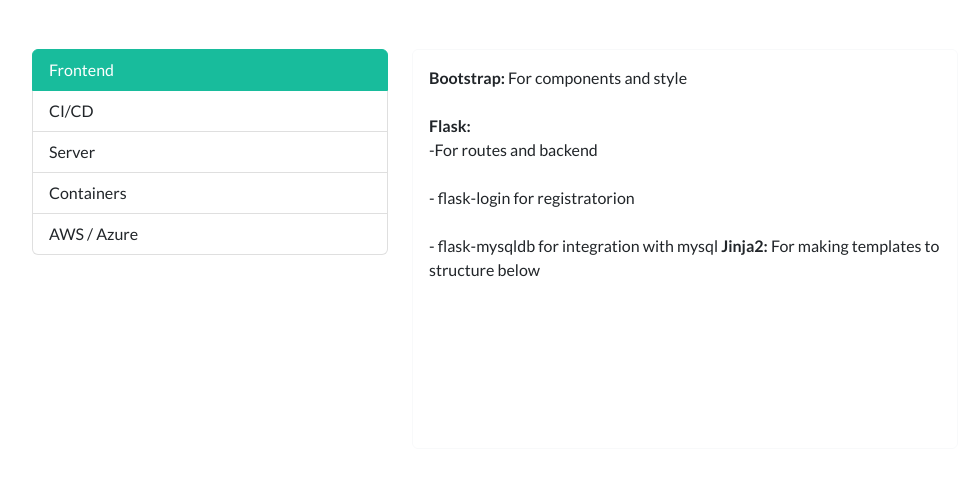
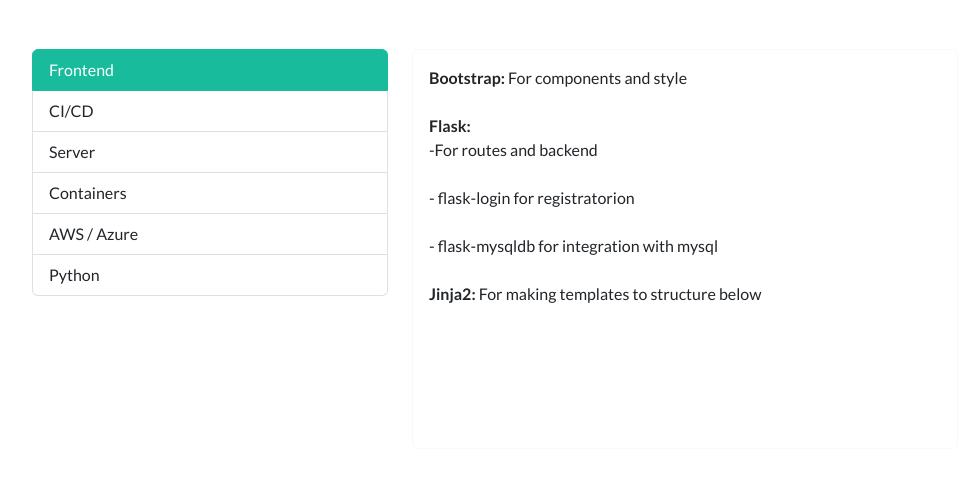
Before and after one commit to xRizur/Portfolio, a Flask app: page /devops-project in a window 1280 px wide. Shown: the part 1291-1793 px from the top of the page, without its empty margins (50-1020 px from the left). Run offline with Flask 2, Linux system fonts and the light colour scheme; some libraries are stand-ins or nearby versions.

Commit message:
Added python database automations

```diff
--- a/app/create_app.py
+++ b/app/create_app.py
@@ -2,18 +2,21 @@ from flask import *
 from flask_mysqldb import MySQL
 import MySQLdb.cursors
 import re
-
+from dotenv import load_dotenv
+import os
 
 def create_app():
+    load_dotenv('../.env')
     app = Flask(__name__)
     app.secret_key = 'xyzsdfg'
     # Set MySQL data
     app.config['MYSQL_HOST'] = 'mysql'
     app.config['MYSQL_USER'] = 'root'
-    app.config['MYSQL_PASSWORD'] = 'pwd'
+    app.config['MYSQL_PASSWORD'] = os.environ.get('MYSQL_PASSWORD')
     app.config['MYSQL_DB'] = 'user-system'
 
     mysql = MySQL(app)
+
     @app.route('/login', methods=['GET', 'POST'])
     def login():
         message = ''
@@ -33,19 +36,19 @@ def create_app():
                 session['email'] = user['email']
                 message = 'Logged in successfully !'
                 return render_template('logged.html',
-                                message=message)
+                                       message=message)
             else:
                 message = 'Please enter correct email / password !'
         return render_template('login.html', message=message)
 
-# Make function for logout session
+    # Make function for logout session
     @app.route('/logout')
     def logout():
         session.pop('loggedin', None)
         session.pop('userId', None)
         session.pop('email', None)
         session.pop('name', None)
-        return redirect('/login',message="Successfull logout")
+        return render_template('login.html',message='Logged out successfully !')
 
     @app.route('/logged')
     def logged():
@@ -60,8 +63,7 @@ def create_app():
             email = request.form['email']
             cursor = mysql.connection.cursor(MySQLdb.cursors.DictCursor)
 
-
-            cursor.execute('SELECT * FROM user WHERE email = % s',(email,))
+            cursor.execute('SELECT * FROM user WHERE email = % s', (email,))
             account = cursor.fetchone()
             if account:
                 message = 'Account already exists !'
@@ -78,15 +80,18 @@ def create_app():
         elif request.method == 'POST':
             message = 'Please fill out the form !'
         return render_template('register.html', message=message)
+
     @app.route('/')
     def index():
         return render_template('index.html')
+
     @app.route('/devops-project')
     def about():
         return render_template('devops-project.html')
 
     return app
 
+
 if __name__ == '__main__':
     app = create_app()
     app.run(debug=True)
--- a/app/templates/devops-project.html
+++ b/app/templates/devops-project.html
@@ -55,6 +55,12 @@
                    aria-controls="list-AWS">
                     AWS / Azure
                 </a>
+                <a class="list-group-item list-group-item-action"
+                   id="list-python-list" data-bs-toggle="list"
+                   href="#list-python" role="tab"
+                   aria-controls="list-python">
+                    Python
+                </a>
             </div>
         </div>
         <div class="col-6" >
@@ -66,7 +72,7 @@
                     <div class="card-body">
 
           <b>Bootstrap:</b> For components and style<br><br>
-          <b>Flask:</b> <br>-For routes and backend<br><br> - flask-login for registratorion <br><br> - flask-mysqldb for integration with mysql
+          <b>Flask:</b> <br>-For routes and backend<br><br> - flask-login for registratorion <br><br> - flask-mysqldb for integration with mysql <br><br>
           <b>Jinja2:</b> For making templates to structure below<br><br>
 
         </div>
@@ -106,6 +112,15 @@
                 -some boto3 stuff(created ecr from python code) <br><br>
                 -configure kubernetes deployment from python code <br><br>
                 </div>
+                 <div class="tab-pane fade" id="list-python"
+                     role="tabpanel"
+                     aria-labelledby="list-python-list">
+                  <b>Python: </b> <br> <br>
+                  - Flask framework for web app <br>
+                  - Subprocess library for automation <br>
+                  - Automated mysql password generation every day <br>
+                  - Automated mysql database backup <br>
+                </div>
             </div>
         </div>
     </div>
--- a/docker-compose.yml
+++ b/docker-compose.yml
@@ -41,10 +41,10 @@ services:
     command: --default-authentication-plugin=mysql_native_password
     restart: always
     environment:
-      MYSQL_ROOT_PASSWORD: pwd
-      MYSQL_DATABASE: user-system
+      MYSQL_ROOT_PASSWORD: $MYSQL_PASSWORD
+      MYSQL_DATABASE: $MYSQL_DATABASE
     volumes:
-      - ${HOME}/data/mysql-data:/var/lib/mysql
+      - /data/mysql-data:/var/lib/mysql
       - ./init.sql:/docker-entrypoint-initdb.d/init.sql
     networks:
       - my-network
--- a/requirements.txt
+++ b/requirements.txt
@@ -4,3 +4,4 @@ mysqlclient~=2.1.1
 boto3~=1.26.133
 kubernetes~=26.1.0
 flask_mysqldb
+python-dotenv~=1.0.0
```
Also changed, not shown: 1 other file.
